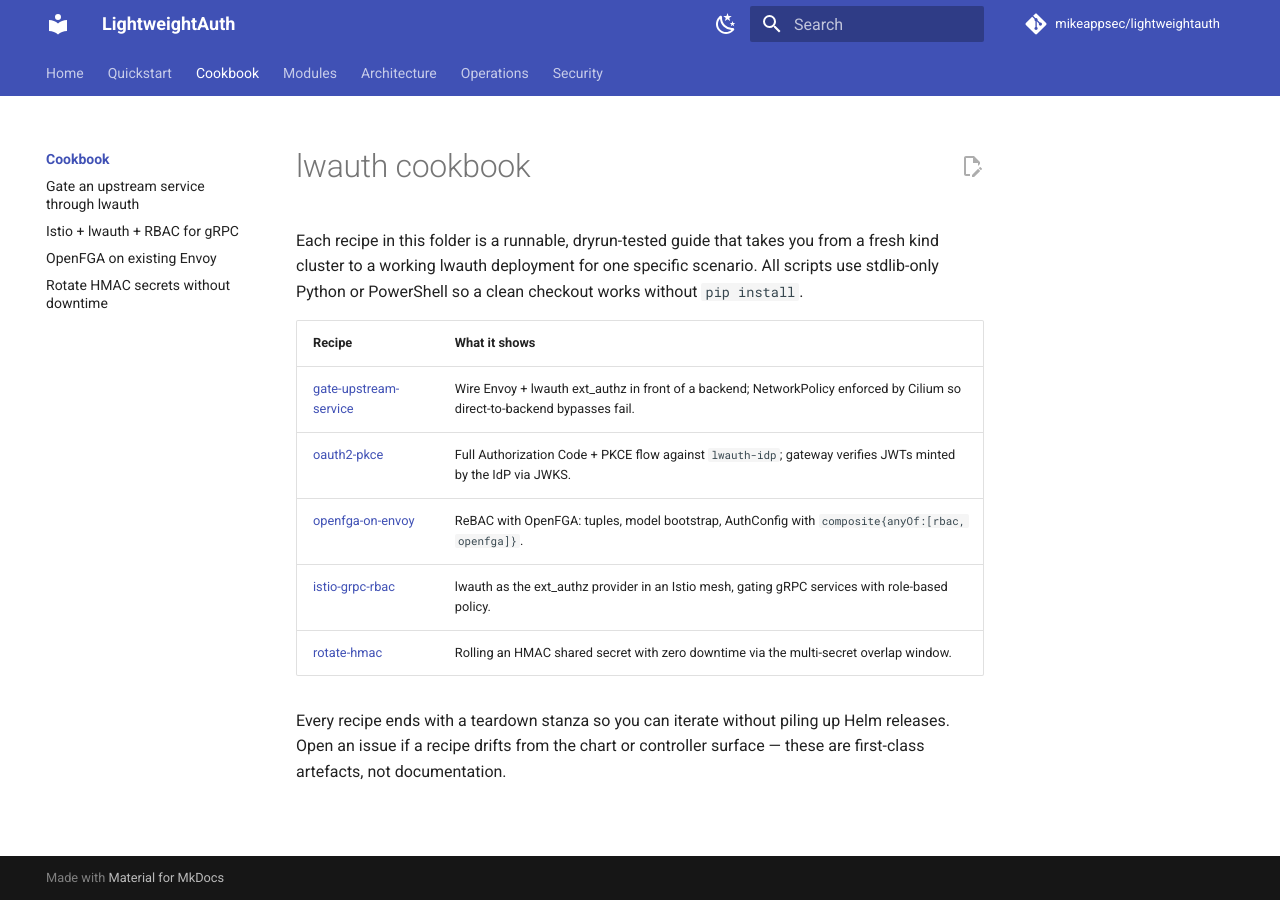
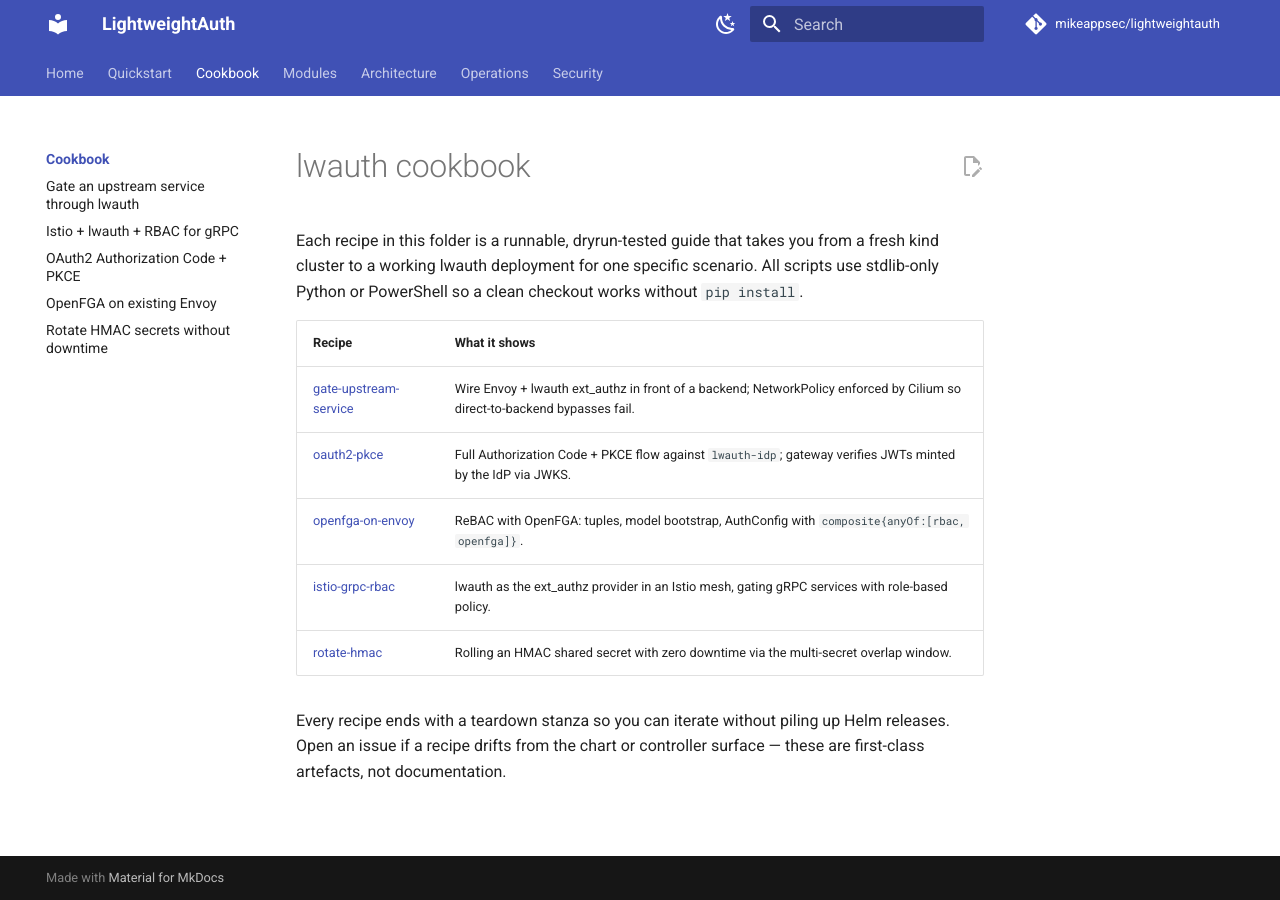
Before and after one commit to mikeappsec/lightweightauth, an MkDocs documentation site: the page built from docs/cookbook/README.md, in a window 1280 px wide. Built offline with MkDocs 1.6.1 and Material for MkDocs 9.7.7, drawn with Linux system fonts in a browser that asks for light colours; comment, search, counter and statistics services are not loaded.

Commit message:
docs(mkdocs): add OAuth2-PKCE to nav; exclude internal scratch notes
Fix the mkdocs --strict build failure on CI (10 warnings -> error).

- nav: add 'OAuth2 Authorization Code + PKCE: cookbook/oauth2-pkce.md'
  so the new recipe is no longer orphaned.
- exclude_docs: add 'internal/**' alongside the existing PENTEST_REPORT_*
  pattern. docs/internal/ is engagement-time scratch (dry-run issue
  lists, draft GitHub issues) that intentionally cross-references
  source-tree files via repo-relative '../../foo/bar.go' paths.
  Those links are correct on GitHub but cannot satisfy mkdocs strict
  link checking, which resolves them inside docs/. Published
  cross-references continue to use absolute https://github.com/...
  URLs as already documented in the validation block.

Verified: 'python -m mkdocs build --strict' completes with no warnings.

```diff
--- a/mkdocs.yml
+++ b/mkdocs.yml
@@ -71,12 +71,19 @@
   - search
 
 # Files outside the published surface ----------------------------------------
-# Internal pentest artifacts never ship: a contributor who drops a
-# `PENTEST_REPORT_*.md` under docs/ during a review must not have it
-# auto-published just because they forgot to gitignore it. The pattern
-# is matched against the docs_dir-relative path.
+# Internal pentest artifacts and dry-run scratch notes never ship: a
+# contributor who drops a `PENTEST_REPORT_*.md` under docs/ during a
+# review must not have it auto-published just because they forgot to
+# gitignore it. The pattern is matched against the docs_dir-relative
+# path. `internal/**` is for engagement-time scratch (dry-run issue
+# lists, draft GitHub issues) that intentionally cross-reference
+# source-tree files via repo-relative paths and so cannot satisfy the
+# mkdocs strict link check; published cross-references use absolute
+# https://github.com/... URLs as documented in the validation block
+# below.
 exclude_docs: |
   **/PENTEST_REPORT_*.md
+  internal/**
 
 # Validation policy ----------------------------------------------------------
 # Strict by default: any unresolved nav entry, broken in-docs link, or
@@ -107,6 +114,7 @@
       - cookbook/README.md
       - Gate an upstream service through lwauth: cookbook/gate-upstream-service.md
       - Istio + lwauth + RBAC for gRPC: cookbook/istio-grpc-rbac.md
+      - OAuth2 Authorization Code + PKCE: cookbook/oauth2-pkce.md
       - OpenFGA on existing Envoy: cookbook/openfga-on-envoy.md
       - Rotate HMAC secrets without downtime: cookbook/rotate-hmac.md
   - Modules:
```
